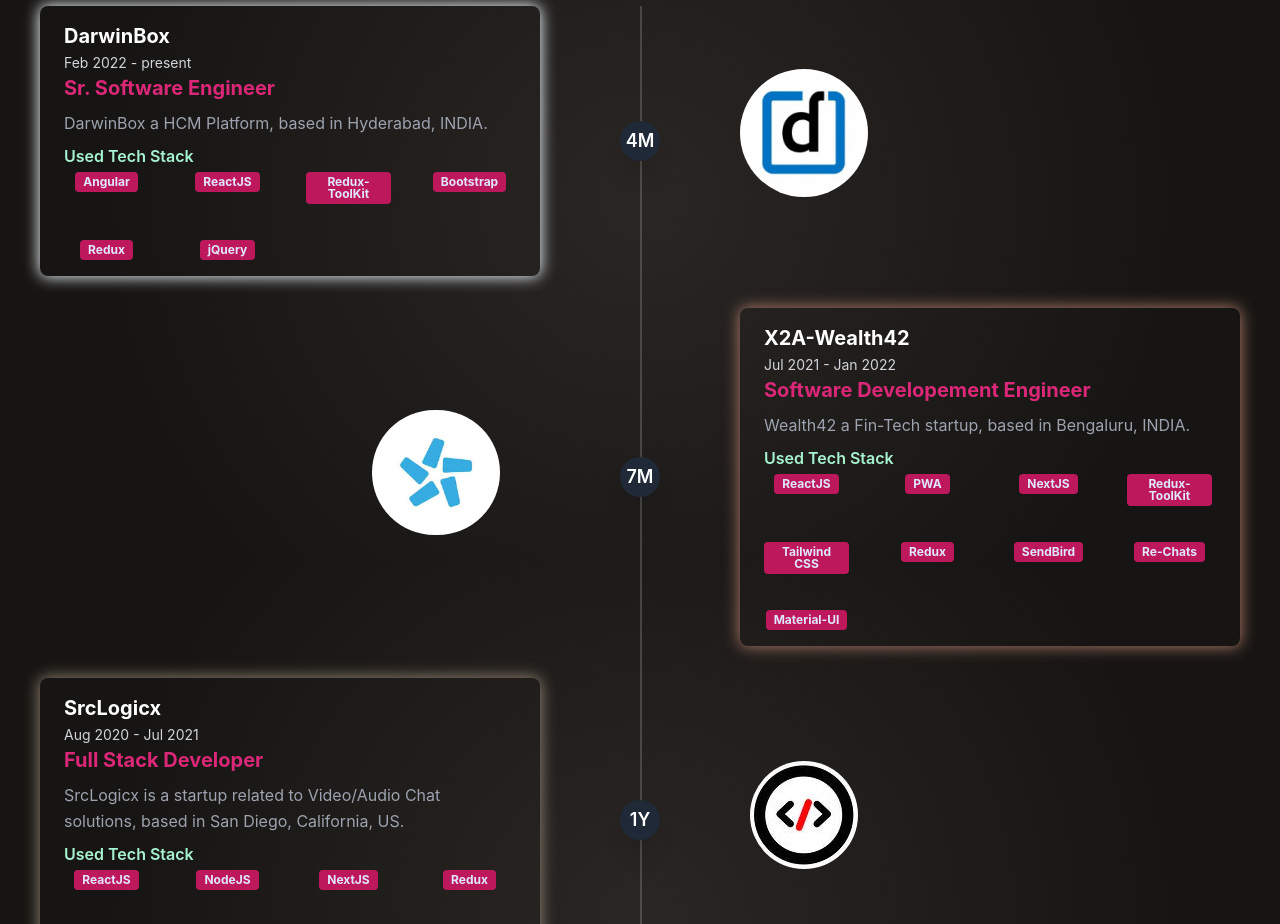
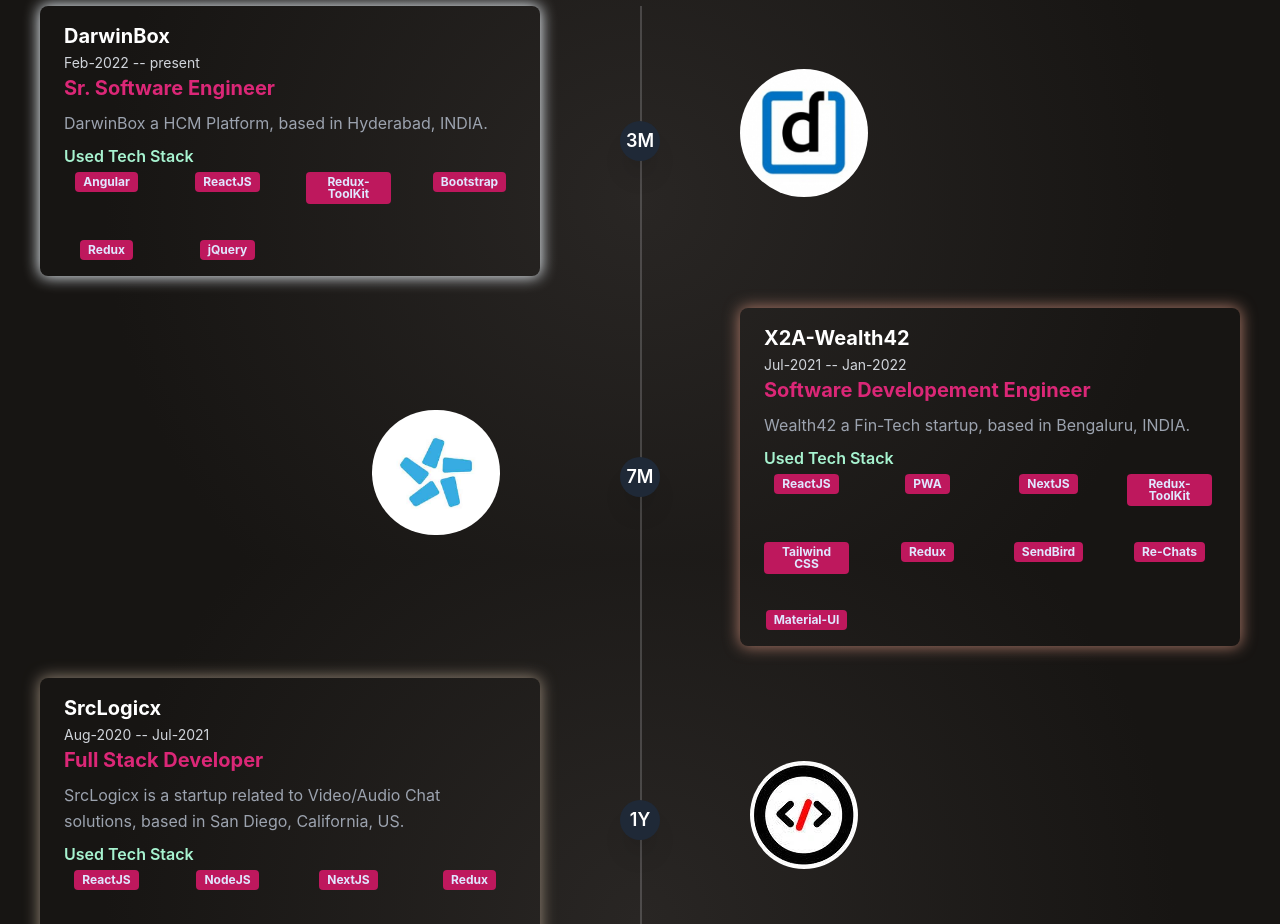
Before and after one commit to num-js/portfolio, a React (Create React App) app: page / in a window 1280 px wide. Shown: the part 880-1804 px from the top of the page. Built offline with nearby package versions, Linux system fonts and the light colour scheme; a web font is replaced by a local one.

Commit message:
Experience JSON data optimization

```diff
--- a/src/assets/data/experiencesData.json
+++ b/src/assets/data/experiencesData.json
@@ -1,12 +1,14 @@
 [
     {
         "name": "DarwinBox",
-        "timeLine": "Feb 2022 - present",
+        "timeLine": {
+            "start": "2022-02",
+            "end": ""
+        },
         "role": "Sr. Software Engineer",
         "description": "DarwinBox a HCM Platform, based in Hyderabad, INDIA.",
         "companyLogo": "../icons/dbox.png",
         "companyURL": "https://darwinbox.com/",
-        "duration": "4M",
         "workingTech": [
             "Angular",
             "ReactJS",
@@ -18,12 +20,14 @@
     },
     {
         "name": "X2A-Wealth42",
-        "timeLine": "Jul 2021 - Jan 2022",
+        "timeLine": {
+            "start": "2021-07",
+            "end": "2022-01"
+        },
         "role": "Software Developement Engineer",
         "description": "Wealth42 a Fin-Tech startup, based in Bengaluru, INDIA.",
         "companyLogo": "../icons/w42.png",
         "companyURL": "https://wealth42.com/",
-        "duration": "7M",
         "workingTech": [
             "ReactJS",
             "PWA",
@@ -38,12 +42,14 @@
     },
     {
         "name": "SrcLogicx",
-        "timeLine": "Aug 2020 - Jul 2021",
+        "timeLine": {
+            "start": "2020-08-01",
+            "end": "2021-07-01"
+        },
         "role": "Full Stack Developer",
         "description": "SrcLogicx is a startup related to Video/Audio Chat solutions, based in San Diego, California, US.",
         "companyLogo": "../icons/srclogicx.png",
         "companyURL": "https://srclogix.com/",
-        "duration": "1Y",
         "workingTech": [
             "ReactJS",
             "NodeJS",
--- a/src/components/Academics/Academics.js
+++ b/src/components/Academics/Academics.js
@@ -16,7 +16,7 @@
                 </div>
 
                 <div class="flex flex-wrap w-full lg:mx-10">
-                    <div class="lg:w-1/2 md:w-1/2 md:pr-10 md:py-6">
+                    <div class="lg:w-1/2 md:w-1/2 md:pr-10 md:py-6 m-auto">
                         <div>
 
                             {
@@ -30,7 +30,7 @@
                                                 collegeData?.icon === "college" ? (<svg version="1.1" id="svg4619" x="0px" y="0px" width="22px" height="22px" viewBox="0 0 15 15" style={{ enableBackground: "new 0 0 15 15" }}>
                                                     <path id="path9" style={{ fill: "white" }} d="M7.5,1L0,4.5l2,0.9v1.7C1.4,7.3,1,7.9,1,8.5s0.4,1.2,1,1.4V10l-0.9,2.1  C0.8,13,1,14,2.5,14s1.7-1,1.4-1.9L3,10c0.6-0.3,1-0.8,1-1.5S3.6,7.3,3,7.1V5.9L7.5,8L15,4.5L7.5,1z M11.9,7.5l-4.5,2L5,8.4v0.1  c0,0.7-0.3,1.3-0.8,1.8l0.6,1.4v0.1C4.9,12.2,5,12.6,4.9,13c0.7,0.3,1.5,0.5,2.5,0.5c3.3,0,4.5-2,4.5-3L11.9,7.5L11.9,7.5z" />
                                                 </svg>) : (
-                                                    <div className="font-bold text-lg">
+                                                    <div className="text-lg font-bold">
                                                         {collegeData.icon}
                                                     </div>
                                                 )
--- a/src/components/Experiences/DesktopViewExperience.js
+++ b/src/components/Experiences/DesktopViewExperience.js
@@ -1,5 +1,6 @@
 import React from 'react'
 import { generateRandomNumber } from '../../helpers/generateNumber';
+import { getDuration, getMonthNameYear } from '../../helpers/getDate';
 import SkillDiv from '../SharedComponents/ActiveStatusGreenDot/SkillDiv';
 
 const DesktopViewExperience = ({ experiencesData }) => {
@@ -19,14 +20,14 @@
                                 </div>
                             </div>
                             <div class="z-20 flex items-center order-1 bg-gray-800 shadow-xl w-10 h-10 rounded-full">
-                                <h1 class="mx-auto font-semibold text-lg text-white">{companyData?.duration}</h1>
+                                <h1 class="mx-auto font-semibold text-lg text-white">{getDuration(companyData?.timeLine.start, companyData?.timeLine?.end)}</h1>
                             </div>
                             <div class="order-1 rounded-lg shadow-xl w-5/12 px-6 py-4"
                                 style={{ boxShadow: `0px 0px 15px 1px rgb(${generateRandomNumber(100, 255)} ${generateRandomNumber(100, 255)} ${generateRandomNumber(100, 255)})` }}
                             >
                                 <h3 class="font-bold text-xl text-white">{companyData?.name}</h3>
                                 <span className="text-sm text-gray-300">
-                                    {companyData?.timeLine}
+                                    {getMonthNameYear(companyData?.timeLine.start)} -- {companyData?.timeLine.end === "" ? "present" : getMonthNameYear(companyData?.timeLine.end)}
                                 </span>
                                 <h3 class="font-bold text-xl text-pink-600 title-font mb-2">
                                     {companyData?.role}
--- a/src/components/Experiences/MobileExperience.js
+++ b/src/components/Experiences/MobileExperience.js
@@ -1,5 +1,6 @@
 import React from 'react'
 import { generateRandomNumber } from '../../helpers/generateNumber';
+import { getDuration, getMonthNameYear } from '../../helpers/getDate';
 import SkillDiv from '../SharedComponents/ActiveStatusGreenDot/SkillDiv';
 
 const MobileExperience = ({ experiencesData }) => {
@@ -10,7 +11,7 @@
                     <div class="h-full w-1 bg-gray-200 pointer-events-none"></div>
                 </div>
                 <div class="flex-shrink-0 w-10 h-10 rounded-full mt-10 sm:mt-0 inline-flex items-center justify-center bg-green-500 text-white relative z-10 title-font font-medium text-sm">
-                    {companyData?.duration}
+                    {getDuration(companyData?.timeLine.start, companyData?.timeLine?.end)}
                 </div>
                 <div class="flex-grow md:pl-8 pl-6 flex sm:items-center items-start flex-col sm:flex-row">
                     <div class="flex-shrink-0 w-24 h-24 rounded-full inline-flex items-center justify-center">
@@ -26,7 +27,7 @@
                                 {companyData?.name}
                             </h2>
                             <span className="mt-1 text-sm text-gray-500">
-                                {companyData?.timeLine}
+                                {getMonthNameYear(companyData?.timeLine.start)} -- {companyData?.timeLine.end === "" ? "present" : getMonthNameYear(companyData?.timeLine.end)}
                             </span>
                             <h2 class="text-pink-600 text-lg title-font font-medium">
                                 {companyData?.role}
--- /dev/null
+++ b/src/helpers/getDate.js
@@ -0,0 +1,38 @@
+const makeDate = (date) => {
+    if (date) {
+        return new Date(date);
+    }
+    return new Date();
+}
+
+export const getDuration = (startDate, endDate) => {
+    startDate = makeDate(startDate);
+    // endDate = endDate ? makeDate(endDate) : new Date();
+    endDate = makeDate(endDate);
+    const startMonth = startDate.getFullYear() * 12 + startDate.getMonth();
+    const endMonth = endDate.getFullYear() * 12 + endDate.getMonth();
+    const monthInterval = (endMonth - startMonth) + 1;
+
+    const yearsOfExperience = Math.floor(monthInterval / 12);
+    const monthsOfExperience = monthInterval % 12;
+
+    let date = "";
+    if (yearsOfExperience) {
+        date += yearsOfExperience;
+        if (monthsOfExperience) {
+            date += "." + monthsOfExperience + "Y";
+        } else {
+            date += "Y"
+        }
+    } else {
+        date += monthsOfExperience + "M";
+    }
+
+    return date;
+}
+
+export const getMonthNameYear = (date) => {
+    date = makeDate(date);
+    const splitDate = date.toDateString().split(' ')
+    return splitDate[1] + "-" + splitDate[3]
+}
```
